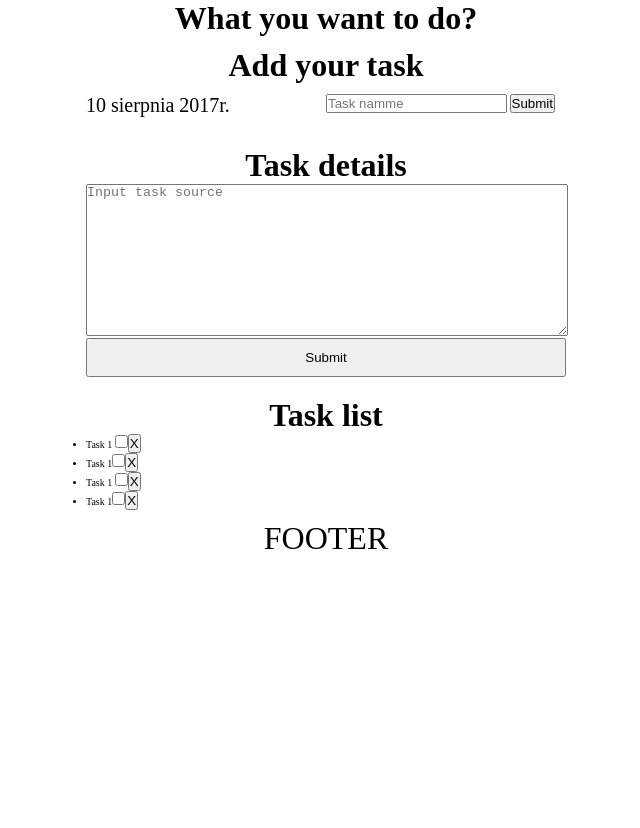
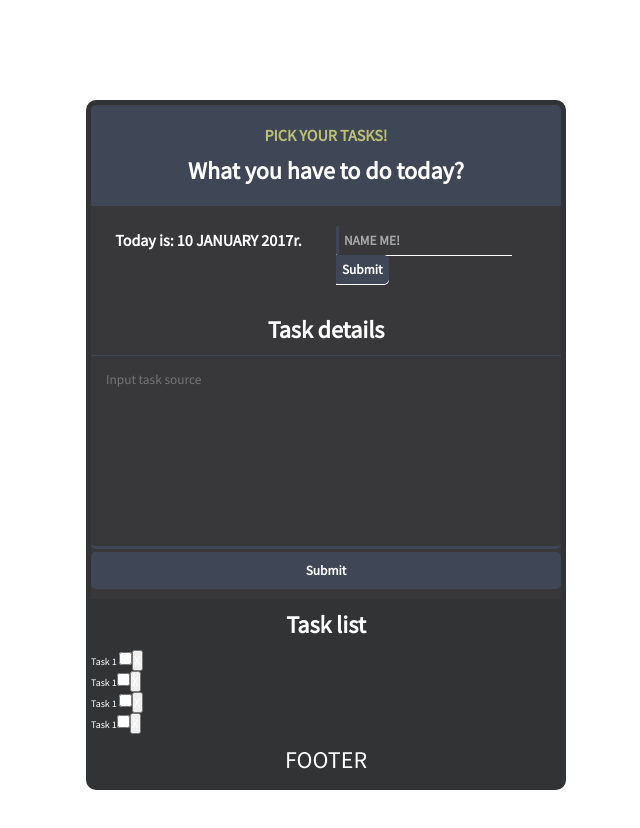
Before and after one commit to luknoj/Sealcode_workshops, a plain HTML site: page Projekt/index.html in a window 1280 px wide. Shown: the whole page, without its empty margins (314-954 px from the left). Before the commit the page ends 800 px from the top, so only its background shows below. Drawn offline with Linux system fonts and the light colour scheme.

Commit message:
added styles for the project

```diff
--- a/Projekt/index.html
+++ b/Projekt/index.html
@@ -5,28 +5,29 @@
     <meta name="viewport" content="width=device-width, initial-scale=1.0">
     <meta http-equiv="X-UA-Compatible" content="ie=edge">
     <link rel="stylesheet" href="style.css">
+    <link href="https://fonts.googleapis.com/css?family=Source+Sans+Pro" rel="stylesheet">
     <title>ToDoApp</title>
 </head>
 <body>
-    <div class="container">
-        <section id="header">
-            <h1 class="title">What you want to do?</h1>
-        </section>
-        <section id="add_task">
-          <h1 class="title">Add your task</h1>
-            <p class="date">10 sierpnia 2017r.</p>
+    <div class="todo">
+        <div id="header">
+            <h1 class="head-title-first">Pick your tasks!</h1>
+            <h3 class="head-title-second">What you have to do today?</h3>
+        </div>
+        <div id="add_task">
+            <p class="date">Today is: 10 JANUARY 2017r.</p>
             <div class="tasks">
-                <input type="text" name="taks" placeholder="Task namme">
-                <button>Submit</button>
+                <input type="text" name="taks" placeholder="NAME ME!">
+                <button class="submit">Submit</button>
             </div>
-        </section>
-        <section id="task_input">
+        </div>
+        <div id="task_input">
             <h1 class="title">Task details</h1>
-            <textarea name="tasktext" id="taks_details" cols="30" rows="10"
+            <textarea class="content-input" name="tasktext" id="taks_details" cols="30" rows="10"
             placeholder="Input task source"></textarea>
             <button>Submit</button>
-        </section>
-        <section id="task_list">
+        </div>
+        <div id="task_list">
             <h1 class="title">Task list</h1>
             <ul>
                 <li>Task 1 <input type="checkbox"><button>X</button></li>
@@ -34,7 +35,7 @@
                 <li>Task 1 <input type="checkbox"><button>X</button></li>
                 <li>Task 1<input type="checkbox"><button>X</button></li>
             </ul>
-        </section>
+        </div>
         <footer>
             <p class="title">FOOTER</p>
         </footer>
--- a/Projekt/style.css
+++ b/Projekt/style.css
@@ -1,47 +1,133 @@
 * {
+    font-family: 'Source Sans Pro', sans-serif;
     margin: 0;
     padding: 0;
+    color: white;
+    box-sizing: border-box;
 }
 body {
 font-size: 10px;
 }
-.container {
+.todo{
+    border-radius: 10px;
+    padding: 5px;
     width: 60vh;
-    margin-left: auto;
-    margin-right: auto
+    margin:100px auto ;
+    display: flex;
+    flex-direction: column;
+    justify-content: center;
+    background: rgb(50, 51, 53);
+}
+#header{
+  background: rgb(63, 71, 86);
+  padding: 20px;
+  border-radius: 5px 5px 0 0;
+}
+.head-title-first {
+  color: rgb(190, 193, 116);
+  font-size: 1rem;
+  text-transform: uppercase;
+  text-align: center;
+}
+.head-title-second {
+  padding-top: 10px;
+  font-size: 1.5rem;
+  text-align: center;
 }
 .title {
-    font-size: 2rem;
+    font-size: 1.5rem;
     text-align: center;
+    padding-bottom: 10px;
 }
 #add_task {
+    background: rgb(56, 56, 58);
     padding: 10px 0;
     width: 100%;
+}
+.date {
+    line-height: 29px;
+    text-align: center;
     position: relative;
     display: inline-block;
-}
-.date{
-    font-size: 1.5rem;
-    padding: 10px 0;
+    font-weight: bold;
+    padding: 10px;
     float: left;
     width: 50%;
-    font-size: 20px;
+    font-size: 1rem;
 }
 .tasks {
-    padding: 10px 0;
+    position: relative;
+    display: inline-block;
+    padding: 10px;
     float: left;
     width: 50%;
 }
+.tasks input::placeholder {
+  font-weight: bold;
+  color: rgb(166, 167, 168);
+}
+.tasks input {
+  float: left;
+  height: 29px;
+  padding: 5px;
+  padding-right: 0;
+  background: none;
+  color: white;
+  border: 0;
+  border-left: 3px solid rgb(63, 71, 86);
+  border-radius: 2px 0 0 2px;
+  box-shadow: 0px 1px 0px 0px white;
 
+}
+.tasks input:focus{
+  outline: none;
+}
+.submit {
+  float: left;
+  font-weight: bold;
+  text-align: center;
+  background: rgb(63, 71, 86);
+  border-radius: 0 5px 5px 0;
+  padding: 5px;
+  height: 29px;
+  border:1px solid rgb(63, 71, 86);
+  box-shadow: 0px 1px 0px 0px white;
+}
+.submit:focus{
+  outline: none;
+}
 #task_input {
+    background: rgb(56, 56, 58);
     padding: 10px 0;
     width: 100%;
+}
+textarea[name=tasktext] {
+  resize: none;
+}
+.content-input {
+  padding: 10px;
+  background: none;
+  border-top: 1px solid rgb(63, 71, 86);
+  border-left: 0;
+  border-right: 0;
+  border-bottom: 3px solid rgb(63, 71, 86);
+  border-radius: 0 0 5px 5px;
+}
+.content-input::placeholder {
+  padding: 5px;
+}
+.content-input:focus{
+  outline: none;
 }
 #task_input textarea {
     width: 100%;
 }
 #task_input button {
+    border: 0px;
+    background: rgb(63, 71, 86);
     padding: 10px 0;
+    border-radius: 5px;
+    font-weight: bold;
     width: 100%;
 }
 #task_list {
```
Also changed, not shown: Zadania_na_zajecia/Zajecia_2/zad_dom.html (added, +52 -0 lines), Zadania_na_zajecia/Zajecia_5/initial_file.html (+39 -0 lines).
